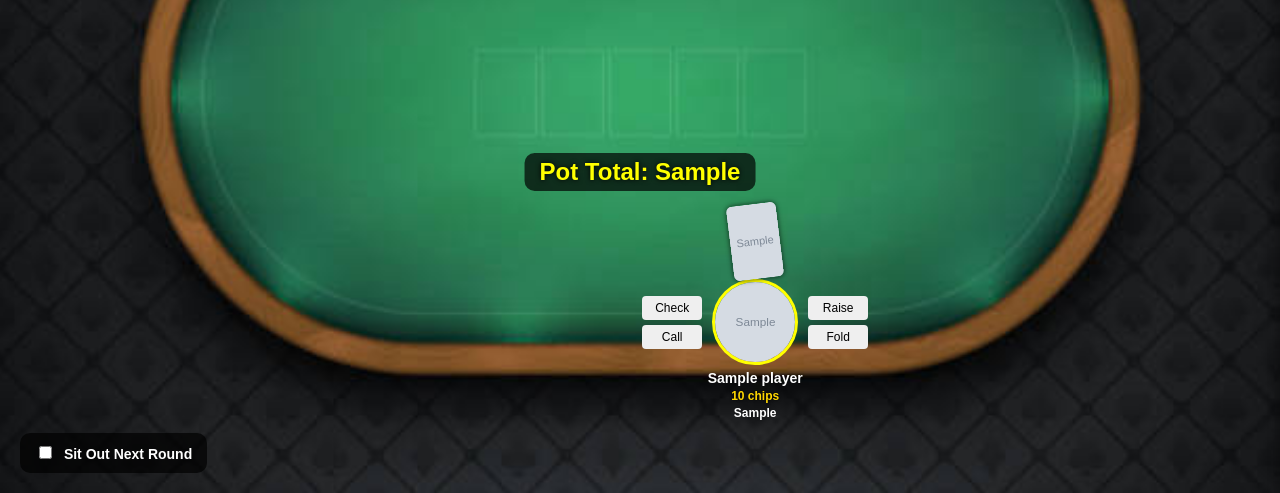
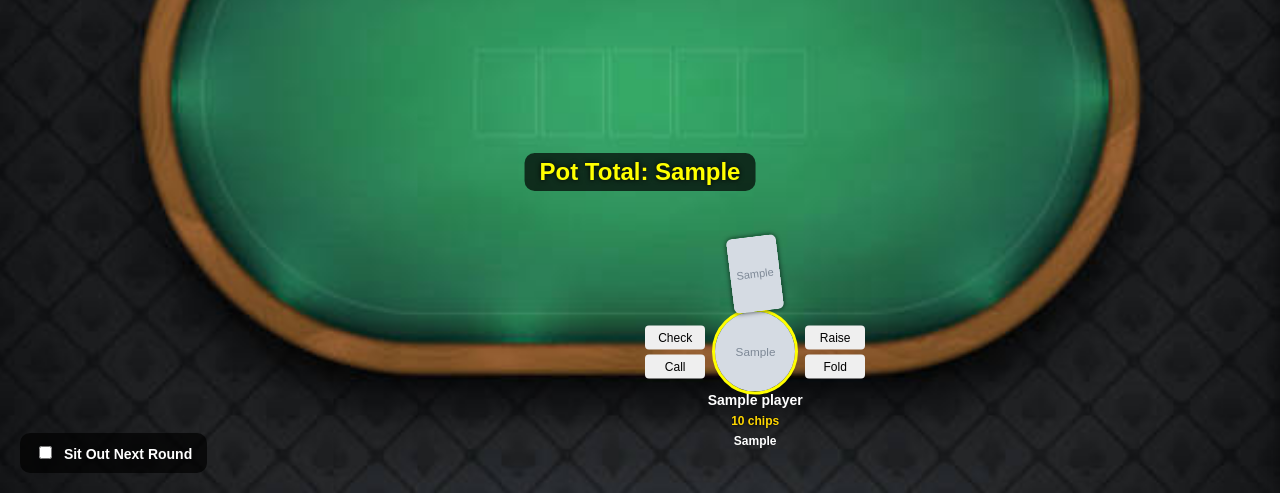
Before and after one commit to caiokalikoskivasconcellos-hue/PokerGame, a Flask app: template templates/poker_game.html in a window 1280 px wide. Shown: the part 307-800 px from the top of the page. Run offline with Flask 3, Linux system fonts and the light colour scheme; the template is opened without the code that fills it: most values are stand-ins (such as "Sample title", 1, 10 or a date in 2020); grey boxes marked "Sample" are stand-in pictures; some libraries are stand-ins or nearby versions.

Commit message:
fix bugs

```diff
--- a/templates/poker_game.html
+++ b/templates/poker_game.html
@@ -179,15 +179,27 @@
             object-fit: cover;
             transition: transform 0.3s ease;
         }
-        .position-indicators {
+        /* Controls: tweak these two numbers */
+.player-slot{
+  --text-offset: 70px;     /* + = below avatar */
+  --badge-offset: -55px;   /* - = above avatar */
+}
+
+/* D/SB/BB should always be above hole cards */
+.player-slot .position-indicators{
   position: absolute;
-    top: -25px;  /* Adjust based on your layout */
   left: 50%;
-    transform: translateX(-50%);
-    z-index: 10;  /* Above other elements */
+  top: 50%;
+  z-index: 999;              /* higher than .hole-cards (z=3) */
   display: flex;
   gap: 5px;
-}
+  pointer-events: none;
+
+  /* move "up" along the seat's rotated axis */
+  transform: translate(-50%, -50%) rotate(var(--hc-rot)) translateY(var(--badge-offset));
+}
+
+
 
 .dealer-button, .small-blind, .big-blind {
     background: white;
@@ -272,93 +284,93 @@
             cursor: pointer;
         }
 
-        /* Custom positions and rotation for hole cards per slot */
-        .slot0 .hole-cards {
-            top: -70px;
+        /* =========================================================
+   ONE SOURCE OF TRUTH for seat offsets + rotation
+   Hole cards + hand description + player text all follow this
+   ========================================================= */
+
+/* tweak these two if you want spacing */
+.player-slot {
+  --hand-h: 26px;     /* fixed label height */
+  --hand-gap: 2px;    /* gap between label bottom and cards top */
+}
+
+/* Make hole-cards follow per-seat vars */
+.player-slot .hole-cards{
+  top: var(--hc-top);
+  left: var(--hc-left);
+  transform: translateX(-50%) rotate(var(--hc-rot));
+}
+
+/* Make hand-description follow the SAME vars, but sit just above hole cards */
+.player-slot .hand-description{
+  left: var(--hc-left);
+  top: calc(var(--hc-top) - var(--hand-h) - var(--hand-gap));
+  height: var(--hand-h);
+  line-height: var(--hand-h);
+  padding: 0 10px; /* keep height exact */
+  transform: translateX(-50%) rotate(var(--hc-rot));
+}
+
+/* Anchor container so text can be positioned relative to avatar */
+.avatar-anchor{
+    position: relative;
+    width: 80px;
+    height: 80px;
+    display: flex;
+    align-items: center;
+    justify-content: center;
+}
+
+/* Text stack anchored to avatar center and pushed "down" in seat-rotated direction */
+.player-slot .player-text{
+    position: absolute;
     left: 50%;
-            transform: translateX(-50%) rotate(0deg);
-        }
-        .slot0.player-name, .slot0.player-action-text, .slot0.player-chips {
-            transform: rotate(0deg);
-        }
-        .slot1 .hole-cards {
-            top: -70px;
-            left: 50%;
-            transform: translateX(-50%) rotate(0deg);
-        }
-        .slot1.player-name, .slot1.player-action-text, .slot1.player-chips {
-            transform: rotate(0deg);
-        }
-        .slot2 .hole-cards {
-            top: -50px;
-            left: 90%;
-            transform: translateX(-50%) rotate(45deg);
-        }
-        .slot2.player-name, .slot2.player-action-text, .slot2.player-chips {
-            transform: rotate(45deg);
-        }
-        .slot3 .hole-cards {
-            top: 10%;
-            left: 100%;
-            transform: translateX(-50%) rotate(90deg);
-        }
-        .slot3.player-name, .slot3.player-action-text, .slot3.player-chips {
-            transform: rotate(45deg);
-        }
-        .slot4 .hole-cards {
-            top: 90px;
-            left: 110%;
-            transform: translateX(-50%) rotate(135deg);
-        }
-        .slot4.player-name, .slot4.player-action-text, .slot4.player-chips {
-            transform: rotate(135deg);
-        }
-        .slot5 .hole-cards {
-            top: 100%;
-            left: 55%;
-            transform: translateX(-50%) rotate(180deg);
-        }
-        .slot6 .hole-cards {
-            top: 100%;
-            left: 55%;
-            transform: translateX(-50%) rotate(180deg);
-        }
-        .slot7 .hole-cards {
-            top: 120px;
-            left: 5%;
-            transform: translateX(-50%) rotate(225deg);
-        }
-        .slot7.player-name, .slot7.player-action-text, .slot7.player-chips {
-            transform: rotate(225deg);
-        }
-        .slot8 .hole-cards {
-            top: 30px;
-            left: 0%;
-            transform: translateX(-50%) rotate(-90deg);
-        }
-        .slot8.player-name, .slot8.player-action-text, .slot8.player-chips {
-            transform: rotate(-90deg);
-        }
-        .slot9 .hole-cards {
-            top: -50px;
-            left: 10%;
-            transform: translateX(-50%) rotate(-45deg);
-        }
-        .slot9.player-name, .slot9.player-action-text, .slot9.player-chips {
-            transform: rotate(-45deg);
-        }
-
-        /* NEW: Custom positions for hand descriptions */
-        .slot0 .hand-description { top: -90px; }
-        .slot1 .hand-description { top: -90px; }
-        .slot2 .hand-description { top: -80px; transform: translateX(-50%) rotate(45deg); }
-        .slot3 .hand-description { top: -40px; transform: translateX(-50%) rotate(90deg); }
-        .slot4 .hand-description { top: 60px; transform: translateX(-50%) rotate(135deg); }
-        .slot5 .hand-description { top: 120px; transform: translateX(-50%) rotate(180deg); }
-        .slot6 .hand-description { top: 120px; transform: translateX(-50%) rotate(180deg); }
-        .slot7 .hand-description { top: 100px; transform: translateX(-50%) rotate(225deg); }
-        .slot8 .hand-description { top: 10px; transform: translateX(-50%) rotate(-90deg); }
-        .slot9 .hand-description { top: -80px; transform: translateX(-50%) rotate(-45deg); }
+    top: 50%;
+    display: flex;
+    flex-direction: column;
+    align-items: center;
+    gap: 3px;
+    white-space: nowrap;
+    pointer-events: none; /* avoid blocking clicks */
+
+    /* center on avatar, rotate to seat, then move down along rotated axis */
+    transform: translate(-50%, -50%) rotate(var(--hc-rot)) translateY(70px);
+    transform-origin: center;
+}
+
+/* Make sure inner lines don't rotate again */
+.player-slot .player-text .player-name,
+.player-slot .player-text .player-chips,
+.player-slot .player-text .player-action-text{
+    transform: none;
+    display: block;
+}
+
+
+/* Make sure inner lines don't rotate again */
+.player-slot .player-text .player-name,
+.player-slot .player-text .player-chips,
+.player-slot .player-text .player-action-text{
+  transform: none;
+  display: block;
+}
+
+
+/* ---- Seat-specific values (match exactly what you already use for hole cards) ---- */
+.slot0 { --hc-top: -70px; --hc-left: 50%;  --hc-rot: 0deg; }
+.slot1 { --hc-top: -70px; --hc-left: 50%;  --hc-rot: 0deg; }
+.slot2 { --hc-top: -50px; --hc-left: 90%;  --hc-rot: 45deg; }
+.slot3 { --hc-top: 10%;   --hc-left: 100%; --hc-rot: 90deg; }
+.slot4 { --hc-top: 90px;  --hc-left: 110%; --hc-rot: 135deg; }
+.slot5 { --hc-top: 100%;  --hc-left: 55%;  --hc-rot: 180deg; }
+.slot6 { --hc-top: 100%;  --hc-left: 55%;  --hc-rot: 180deg; }
+.slot7 { --hc-top: 120px; --hc-left: 5%;   --hc-rot: 225deg; }
+.slot8 { --hc-top: 30px;  --hc-left: 0%;   --hc-rot: -90deg; }
+.slot9 { --hc-top: -50px; --hc-left: 10%;  --hc-rot: -45deg; }
+
+
+
 
         /* Tilted action buttons for angled positions */
         .slot2 .player-controls {
@@ -703,19 +715,11 @@
                         <img src="{{ url_for('static', filename='cards/' + card.image_filename) }}" alt="card" class="hole-card" style="transform: rotate({{ angle }}deg);">
                     {% endfor %}
                 </div>
+                <!-- D / SB / BB -->
     <div class="position-indicators">
-                    <div class="dealer-button"
-                        style="display: {% if i == dealer_position %}block{% else %}none{% endif %};">
-                        D
-                    </div>
-                    <div class="small-blind"
-                        style="display: {% if i == small_blind_pos %}block{% else %}none{% endif %};">
-                        SB
-                    </div>
-                    <div class="big-blind"
-                        style="display: {% if i == big_blind_pos %}block{% else %}none{% endif %};">
-                        BB
-                    </div>
+        <div class="dealer-button" style="display: {% if i == dealer_position %}block{% else %}none{% endif %};">D</div>
+        <div class="small-blind"  style="display: {% if i == small_blind_pos %}block{% else %}none{% endif %};">SB</div>
+        <div class="big-blind"    style="display: {% if i == big_blind_pos %}block{% else %}none{% endif %};">BB</div>
     </div>
                 <div class="player-controls">
                     <!-- LEFT BUTTONS -->
@@ -724,7 +728,15 @@
                         <button onclick="sendAction('call')">Call</button>
                     </div>
 
-                    <img src="{{ url_for('static', filename=player.avatar) }}" class="avatar" id="avatar-{{ player.id }}" alt="avatar">
+                    <div class="avatar-anchor">
+
+    <img src="{{ url_for('static', filename=player.avatar) }}"
+         class="avatar"
+         id="avatar-{{ player.id }}"
+         alt="avatar">
+
+</div>
+
 
                     <!-- RIGHT BUTTONS -->
                     <div class="right-buttons" id="right-buttons-{{ player.id }}" style="display:none;">
@@ -739,10 +751,12 @@
                     </div>
                 </div>
 
+                <div class="player-text">
                     <div class="player-name">{{ player.name }}</div>
                     <div class="player-chips" id="chips-{{ player.id }}">{{ player.money }} chips</div>
                     <div class="player-action-text" id="action-{{ player.id }}">
                         {% if player.money <= 0 %}OUT{% else %}{{ player.last_action or '' }}{% endif %}
+                    </div>
                 </div>
             </div>
         {% endfor %}
@@ -1016,25 +1030,48 @@
                     <h4>Detailed Analysis</h4>
                     <div class="personal-summary">${data.summary}</div>
 
-                    <button class="download-btn" onclick="downloadPersonalReport('${data.player_name}', ${JSON.stringify(data).replace(/'/g, "\\'")})">
+                    <button class="download-btn" id="download-personal-btn">
     📥 Download My Report
 </button>
+
                 </div>
             `;
+            // Wire up download button safely (no inline JSON in HTML attributes)
+const dlBtn = container.querySelector('#download-personal-btn');
+if (dlBtn) {
+    dlBtn.onclick = () => downloadPersonalReport(data.player_name, data);
+}
         }
 
         // NEW: Download personal report
         function downloadPersonalReport(playerName, reportData) {
-            const blob = new Blob([reportData.summary], { type: 'text/plain' });
+    const safeName = (playerName || 'player').replace(/[^a-z0-9_\-]+/gi, '_');
+
+    const lines = [];
+    lines.push(`Player: ${reportData.player_name ?? playerName ?? ''}`);
+    if (reportData.style || reportData.player_type) {
+        lines.push(`Style: ${(reportData.style ?? '').trim()}${reportData.player_type ? ' - ' + reportData.player_type : ''}`);
+    }
+    if (typeof reportData.risk_score === 'number') {
+        lines.push(`Risk Score: ${reportData.risk_score.toFixed(1)}/100`);
+    }
+    lines.push('');
+    lines.push(reportData.summary ?? '');
+
+    const text = lines.join('\n');
+    const blob = new Blob([text], { type: 'text/plain;charset=utf-8' });
     const url = URL.createObjectURL(blob);
+
     const a = document.createElement('a');
     a.href = url;
-            a.download = `${playerName}_Poker_Analysis.txt`;
+    a.download = `${safeName}_Poker_Analysis.txt`;
     document.body.appendChild(a);
     a.click();
-            document.body.removeChild(a);
-            URL.revokeObjectURL(url);
-        }
+    a.remove();
+
+    setTimeout(() => URL.revokeObjectURL(url), 1000);
+}
+
 
         // NEW: Show analysis modal (for end of game)
         function showAnalysisModal(reports) {
```
Lines whose indentation alone changed are shown as unchanged.
